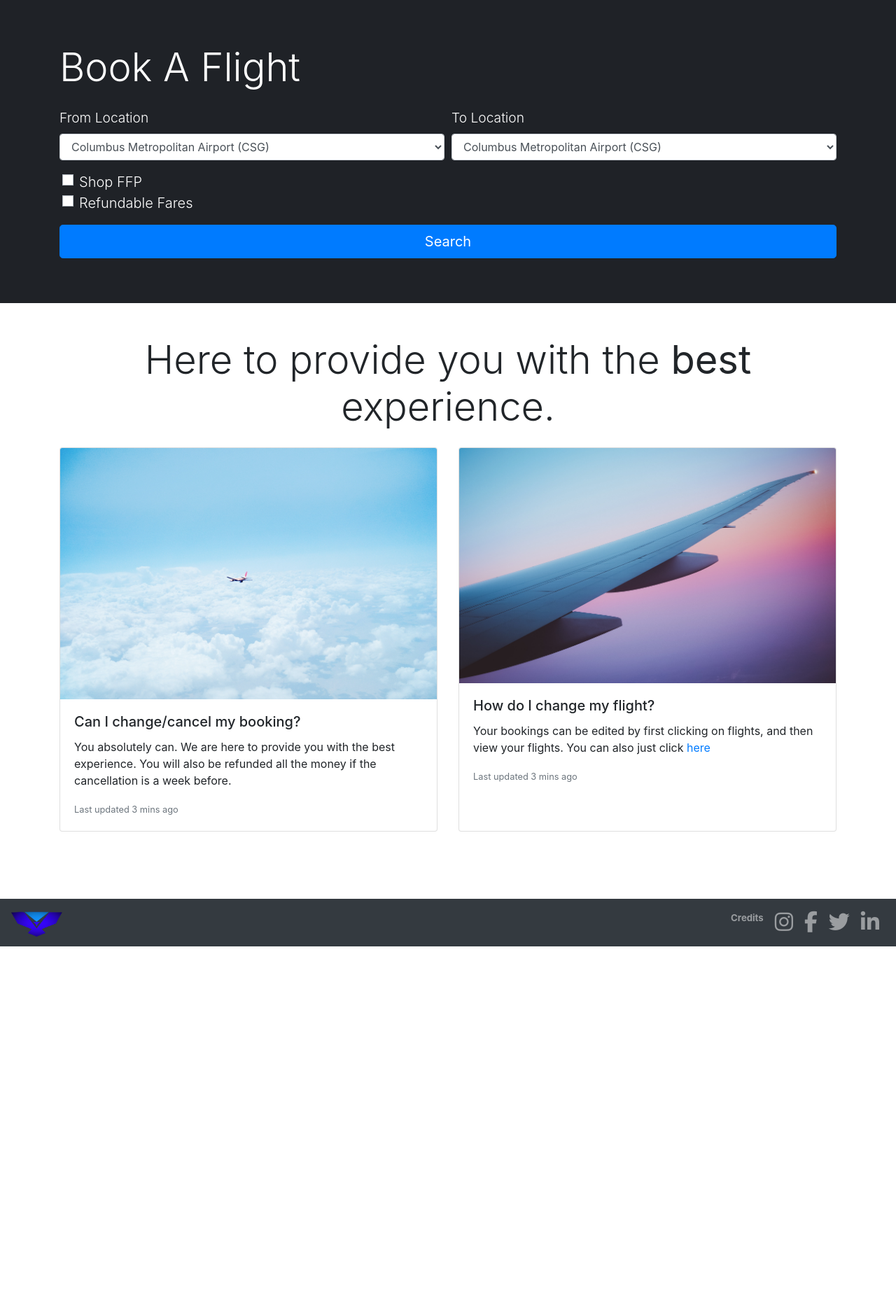
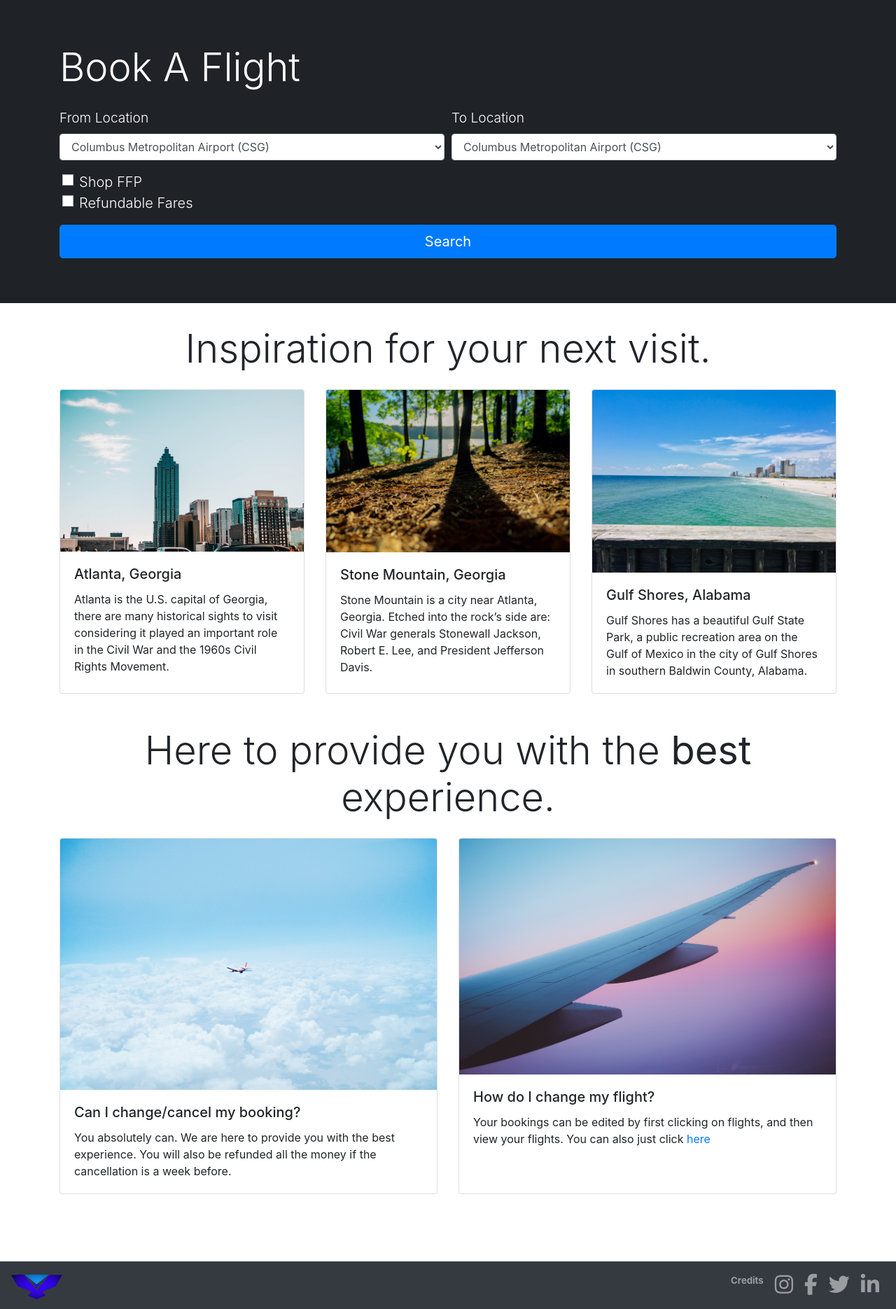
Before and after one commit to udaygoyat45/FblaApp, a Flask app: page /book in a window 1280 px wide. Shown: the part 299-2169 px from the top of the page at 70% size. Run offline with Flask 2, Linux system fonts and the light colour scheme; a user stored in the database is signed in; data comes from the database, SQL or seed files in the repository; both versions use the stored data as it was after the commit; some libraries are stand-ins or nearby versions; some web fonts are replaced.

Commit message:
bruh moment

```diff
--- a/flaskapp/models.py
+++ b/flaskapp/models.py
@@ -50,6 +50,7 @@ class Flight(db.Model):
     id = db.Column(db.Integer, primary_key=True)
     from_location = db.Column(db.String(20), unique=False, nullable=False)
     to_location = db.Column(db.String(20), unique=False, nullable=False)
+    date = db.Column(db.DateTime, unique=False, nullable=False) #remember to delete this and fix any bugs
     price = db.Column(db.Integer, nullable=False)
 
     def __repr__(self):
--- a/flaskapp/templates/book.html
+++ b/flaskapp/templates/book.html
@@ -5,6 +5,7 @@
     {% include "jinja/bookFlightForm.jinja" %}
 </div>
 
+{% include "jinja/inspiration.jinja" %}
 {% include "jinja/extraInfo.jinja" %}
 
 <script src="../static/js/book.js"></script>
--- a/flaskapp/templates/credits.html
+++ b/flaskapp/templates/credits.html
@@ -117,7 +117,10 @@
                         <li>Photo by Anton Shuvalov on Unsplash: https://unsplash.com/photos/uaGHBgz6IcI </li>
                         <li>Photo by Oscar Nord on Unsplash: https://unsplash.com/photos/8l9VxXI28tY</li>
                         <li>Photo by De an Sun on Unsplash: https://unsplash.com/photos/gki8YD94Qg0</li>
-</div>
+                        <li>Photo by Brad Huchteman on Unsplash: https://unsplash.com/photos/O93THGX6dBw</li>
+                        <li>Photo by Jessica Furtney on Unsplash: https://unsplash.com/photos/EjAuYkWwK9M</li>
+                        <li>Photo by Tristan Fox on Unsplash: https://unsplash.com/photos/ZvGTe4b7pa0</li>
+                    </div>
 <hr>
 <div class="container">{% include "jinja/messageForm.jinja" %}</div>
 {% endblock a %}
--- a/flaskapp/templates/jinja/extraInfo.jinja
+++ b/flaskapp/templates/jinja/extraInfo.jinja
@@ -14,7 +14,6 @@
           <div class="card-body">
             <h5 class="card-title">Can I change/cancel my booking?</h5>
             <p class="card-text">You absolutely can. We are here to provide you with the best experience. You will also be refunded all the money if the cancellation is a week before.</p>
-            <p class="card-text"><small class="text-muted">Last updated 3 mins ago</small></p>
           </div>
         </div>
         <div class="card">
@@ -22,7 +21,6 @@
           <div class="card-body">
             <h5 class="card-title">How do I change my flight?</h5>
             <p class="card-text">Your bookings can be edited by first clicking on flights, and then view your flights. You can also just click <a href="{{url_for('view')}}">here</a></p>
-            <p class="card-text"><small class="text-muted">Last updated 3 mins ago</small></p>
           </div>
         </div>
       </div>
@@ -38,7 +36,6 @@
               <div class="card-body">
                 <h5 class="card-title">Book with Assurance</h5>
                 <p class="card-text">On the go? Don't have your laptop? No worries, book flights on your phone</p>
-                <p class="card-text"><small class="text-muted">Last updated 3 mins ago</small></p>
               </div>
             </div>
           </div>
@@ -53,7 +50,6 @@
                 <div class="card-body">
                   <h5 class="card-title">Commited for your safety</h5>
                   <p class="card-text">We truly care about your health and well being. Airplanes are cleaned every hour and passengars are all required to wear masks and use hand sanitizer. </p>
-                  <p class="card-text"><small class="text-muted">Last updated 3 mins ago</small></p>
                 </div>
               </div>
             </div>
--- a/flaskapp/templates/jinja/inspiration.jinja
+++ b/flaskapp/templates/jinja/inspiration.jinja
@@ -0,0 +1,28 @@
+<div class="container">
+    <div class="text-center">
+        <div class="display-4 m-4">Inspiration for your next visit.</div>
+    </div>
+    <div class="card-deck">
+        <div class="card">
+          <img src="../../static/img/atlanta.jpg" class="card-img-top" alt="...">
+          <div class="card-body">
+            <h5 class="card-title">Atlanta, Georgia</h5>
+            <p class="card-text">Atlanta is the U.S. capital of Georgia, there are many historical sights to visit considering it played an important role in the Civil War and the 1960s Civil Rights Movement. </p>
+          </div>
+        </div>
+        <div class="card">
+          <img src="../../static/img/stone-mountain.jpg" class="card-img-top" alt="...">
+          <div class="card-body">
+            <h5 class="card-title">Stone Mountain, Georgia</h5>
+            <p class="card-text">Stone Mountain is a city near Atlanta, Georgia. Etched into the rock’s side are: Civil War generals Stonewall Jackson, Robert E. Lee, and President Jefferson Davis.</p>
+          </div>
+        </div>
+        <div class="card">
+          <img src="../../static/img/gulf-state-park.jpg" class="card-img-top" alt="...">
+          <div class="card-body">
+            <h5 class="card-title">Gulf Shores, Alabama</h5>
+            <p class="card-text">Gulf Shores has a beautiful Gulf State Park, a public recreation area on the Gulf of Mexico in the city of Gulf Shores in southern Baldwin County, Alabama. </p>
+          </div>
+        </div>
+      </div>
+</div>
--- a/test.py
+++ b/test.py
@@ -27,6 +27,7 @@ airports = ["Birmingham-Shuttlesworth International Airport (BHM)",
 for i in range(len(airports)):
     for j in range(len(airports)):
         if (i != j):
-            temp = Flight(from_location=airports[i], to_location=airports[j], price=random.randint(300, 500))
+            temp = Flight(from_location=airports[i], to_location=airports[j], date=datetime.datetime.now(
+            )+datetime.timedelta(days=random.randint(1, 6)), price=random.randint(300, 500))
             db.session.add(temp)
             db.session.commit()
```
Also changed, not shown: flaskapp/site.db, flaskapp/static/img/atlanta.jpg (added), flaskapp/static/img/gulf-state-park.jpg (added), flaskapp/static/img/stone-mountain.jpg (added).
